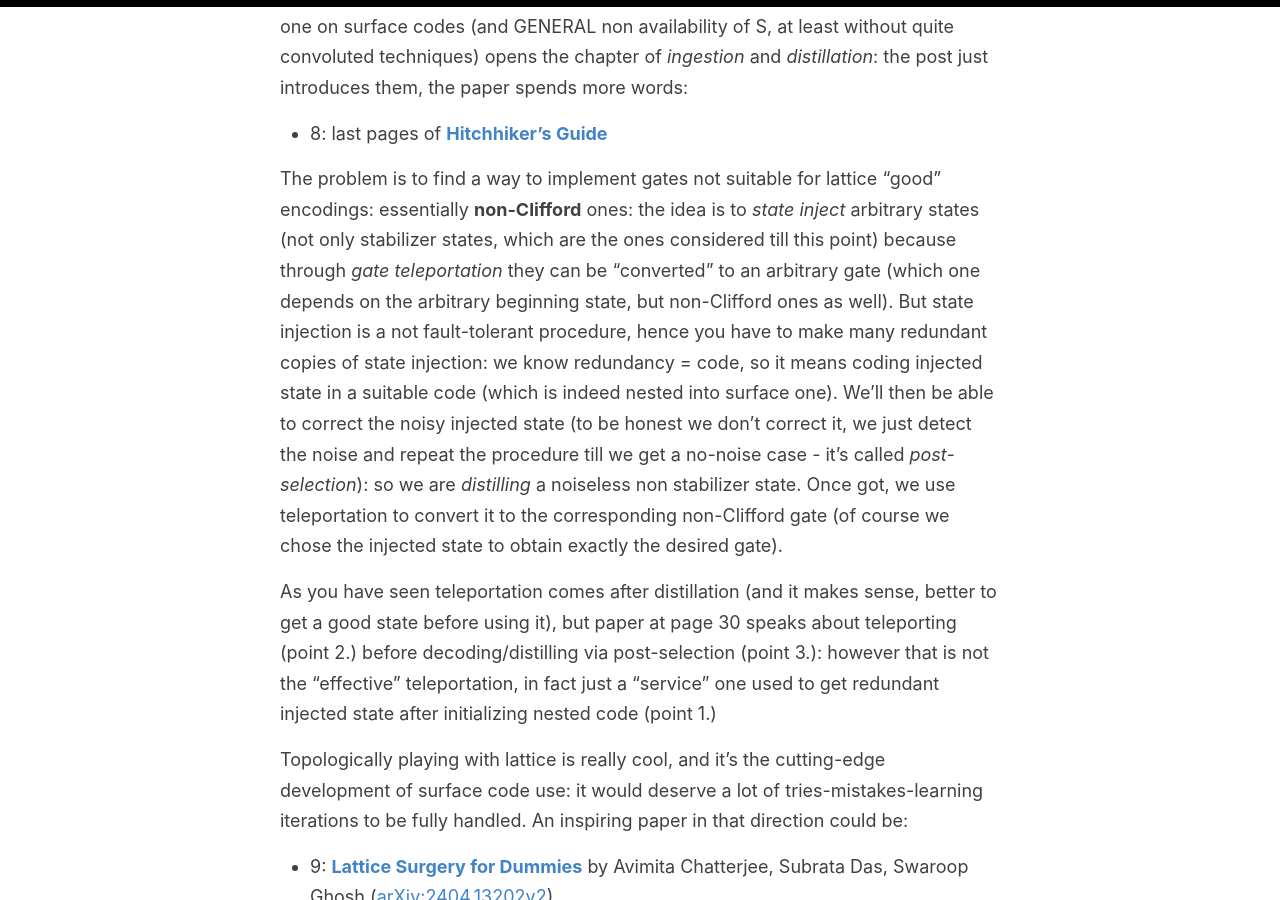
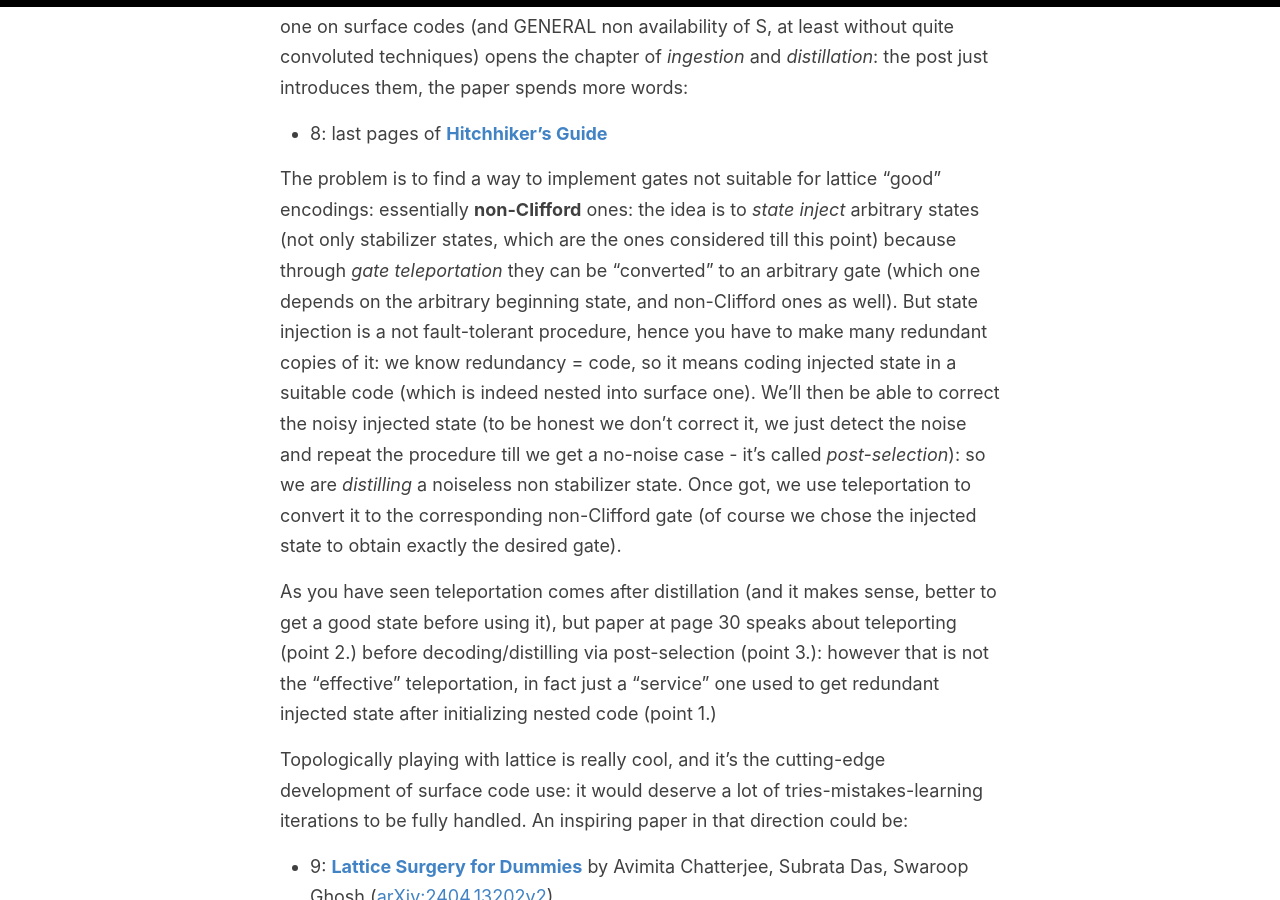
Before and after one commit to baro77/baro77.github.io, a Jekyll site: the page built from _pages/test.md, in a window 1280 px wide and 900 px high, scrolled down 6034 px. Built offline with Jekyll 4.4.1, drawn with Linux system fonts in a browser that asks for light colours.

Commit message:
Update test.md

```diff
--- a/_pages/test.md
+++ b/_pages/test.md
@@ -87,7 +87,7 @@ Going back to transversal gates, non availability of S one on surface codes (and
 
 * 8: last pages of [**Hitchhiker’s Guide**](https://doi.org/10.3390/e28020251){:target="_blank"}
 
-The problem is to find a way to implement gates not suitable for lattice "good" encodings: essentially **non-Clifford** ones: the idea is to *state inject* arbitrary states (not only stabilizer states, which are the ones considered till this point) because through *gate teleportation* they can be "converted" to an arbitrary gate (which one depends on the arbitrary beginning state, but non-Clifford ones as well). But state injection is a not fault-tolerant procedure, hence you have to make many redundant copies of state injection: we know redundancy = code, so it means coding injected state in a suitable code (which is indeed nested into surface one). We'll then be able to correct the noisy injected state (to be honest we don't correct it, we just detect the noise and repeat the procedure till we get a no-noise case - it's called *post-selection*): so we are *distilling* a noiseless non stabilizer state. Once got, we use teleportation to convert it to the corresponding non-Clifford gate (of course we chose the injected state to obtain exactly the desired gate).
+The problem is to find a way to implement gates not suitable for lattice "good" encodings: essentially **non-Clifford** ones: the idea is to *state inject* arbitrary states (not only stabilizer states, which are the ones considered till this point) because through *gate teleportation* they can be "converted" to an arbitrary gate (which one depends on the arbitrary beginning state, and non-Clifford ones as well). But state injection is a not fault-tolerant procedure, hence you have to make many redundant copies of it: we know redundancy = code, so it means coding injected state in a suitable code (which is indeed nested into surface one). We'll then be able to correct the noisy injected state (to be honest we don't correct it, we just detect the noise and repeat the procedure till we get a no-noise case - it's called *post-selection*): so we are *distilling* a noiseless non stabilizer state. Once got, we use teleportation to convert it to the corresponding non-Clifford gate (of course we chose the injected state to obtain exactly the desired gate).
 
 As you have seen teleportation comes after distillation (and it makes sense, better to get a good state before using it), but paper at page 30 speaks about teleporting (point 2.) before decoding/distilling via post-selection (point 3.): however that is not the "effective"  teleportation, in fact just a "service" one used to get redundant injected state after initializing nested code (point 1.)
 
```
